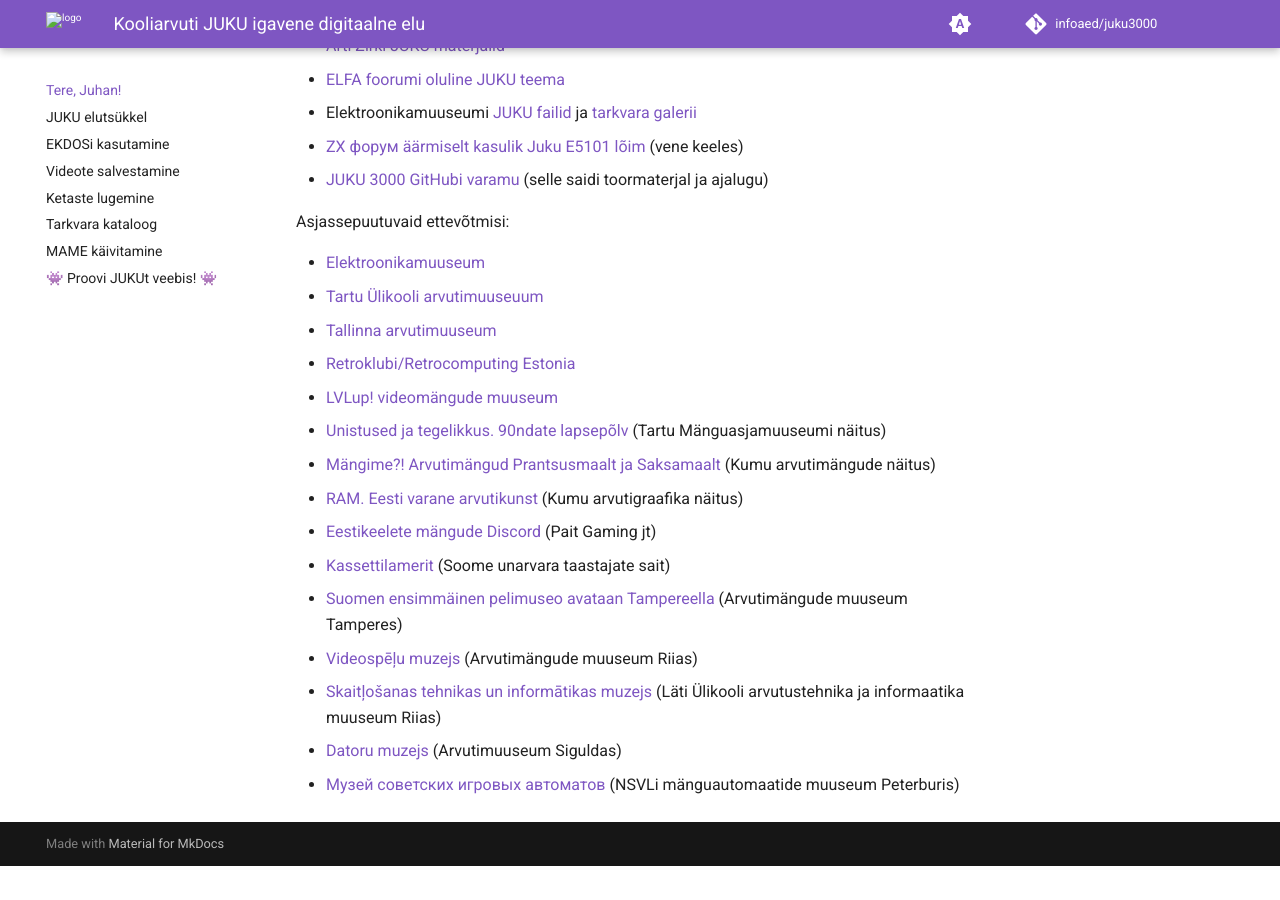
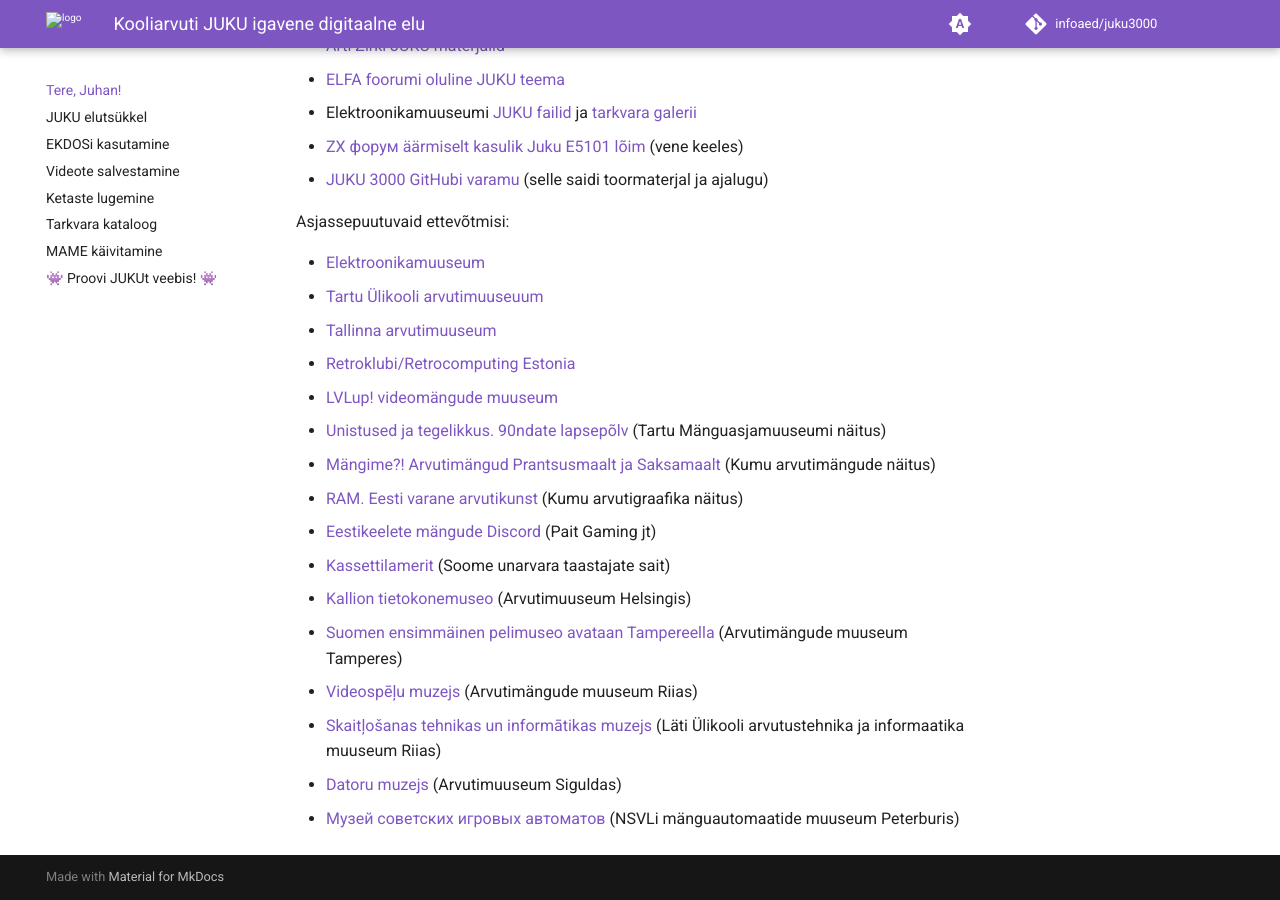
Before and after one commit to infoaed/juku3000, an MkDocs documentation site: the page built from docs/index.md, in a window 1280 px wide and 900 px high, scrolled down 601 px. Built offline with MkDocs 1.6.1 and Material for MkDocs 9.7.7, drawn with Linux system fonts in a browser that asks for light colours; comment, search, counter and statistics services are not loaded; before the commit the page ends 1467 px from its top, so only the background shows below that.

Commit message:
Update index.md

```diff
--- a/docs/index.md
+++ b/docs/index.md
@@ -35,6 +35,7 @@
 * [RAM. Eesti varane arvutikunst](https://kumu.ekm.ee/syndmus/ram-eesti-varane-arvutikunst/) (Kumu arvutigraafika näitus)
 * [Eestikeelete mängude Discord](https://discord.gg/nQvCGeNPhr) (Pait Gaming jt)
 * [Kassettilamerit](https://kasettilamerit.fi/en/about/) (Soome unarvara taastajate sait)
+* [Kallion tietokonemuseo](https://www.kalliontietokonemuseo.fi/en/) (Arvutimuuseum Helsingis)
 * [Suomen ensimmäinen pelimuseo avataan Tampereella](https://yle.fi/uutiset/3-9354287) (Arvutimängude muuseum Tamperes)
 * [Videospēļu muzejs](https://vgm.lv/en/) (Arvutimängude muuseum Riias)
 * [Skaitļošanas tehnikas un informātikas muzejs](https://www.lumii.lv/35/130s/) (Läti Ülikooli arvutustehnika ja informaatika muuseum Riias)
```
